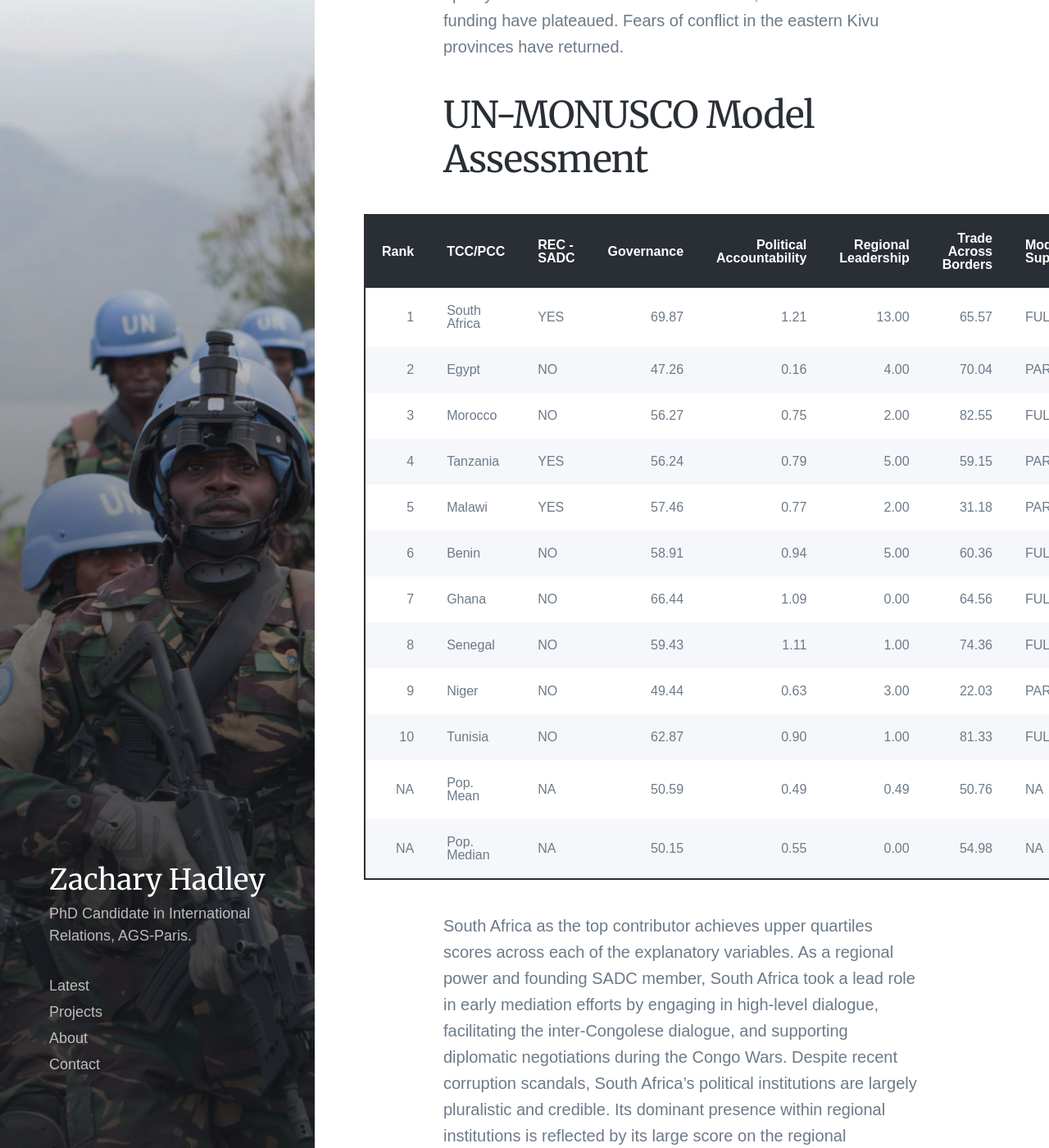
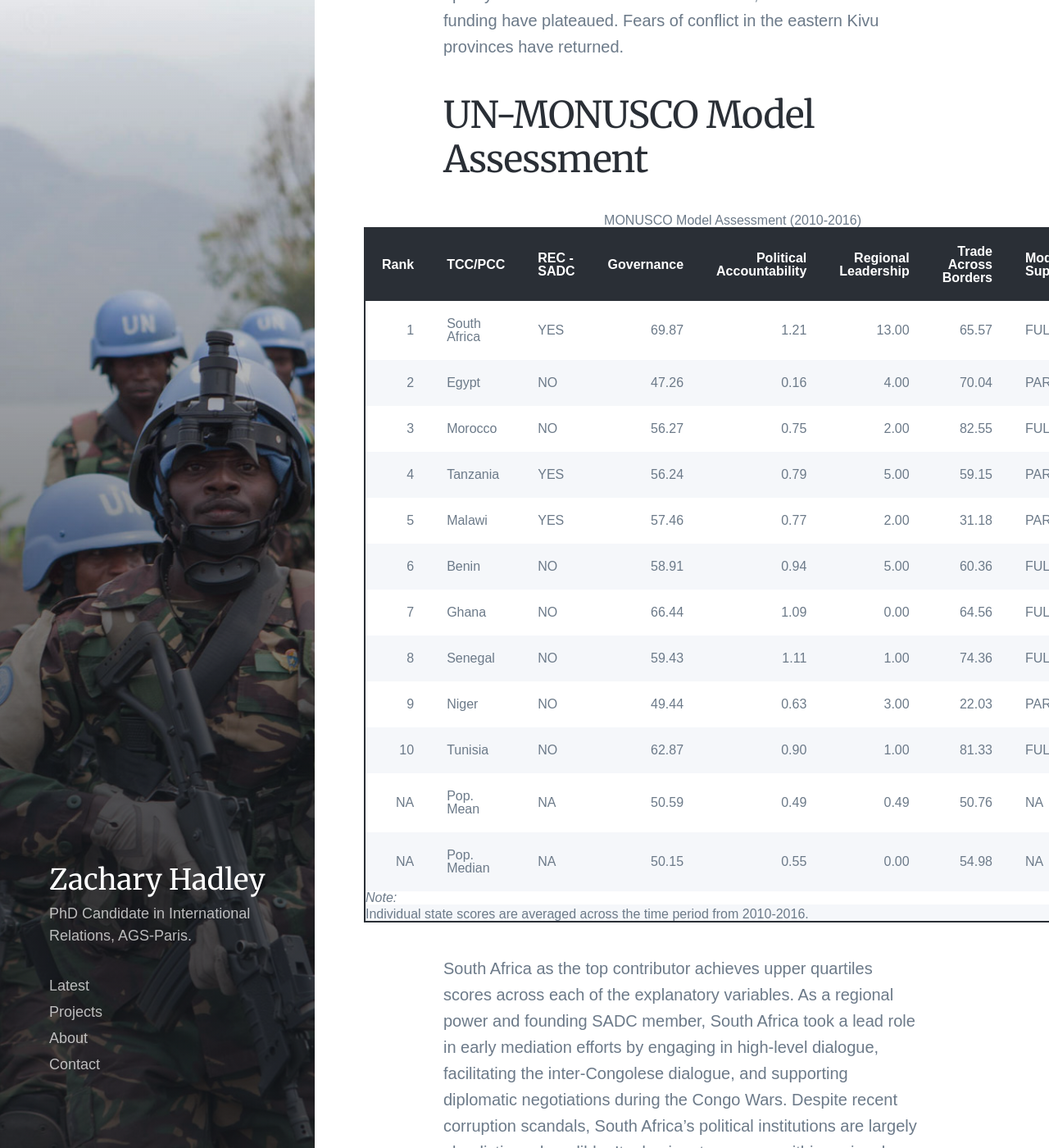
Before and after one commit to zhadley/zhadley.github.io, a Jekyll site: the page built from _projects/monusco.md, in a window 1280 px wide and 1400 px high, scrolled down 4886 px. Shown: the whole window at 82% size. Built offline with Jekyll 4.4.1, drawn with Linux system fonts in a browser that asks for light colours; nearby versions of some CDN libraries; some web fonts are replaced.

Commit message:
Update monusco.md

```diff
--- a/_projects/monusco.md
+++ b/_projects/monusco.md
@@ -28,20 +28,148 @@ The implementation of the Nairobi Declaration works towards that objective. With
 
 ## UN-MONUSCO Model Assessment
 
-| Rank|TCC/PCC      |REC - SADC | Governance| Political Accountability| Regional Leadership| Trade Across Borders|Model Support? |
-|----:|:------------|:----------|----------:|------------------------:|-------------------:|--------------------:|:--------------|
-|    1|South Africa |YES        |      69.87|                     1.21|               13.00|                65.57|FULL           |
-|    2|Egypt        |NO         |      47.26|                     0.16|                4.00|                70.04|PARTIAL        |
-|    3|Morocco      |NO         |      56.27|                     0.75|                2.00|                82.55|FULL           |
-|    4|Tanzania     |YES        |      56.24|                     0.79|                5.00|                59.15|PARTIAL        |
-|    5|Malawi       |YES        |      57.46|                     0.77|                2.00|                31.18|PARTIAL        |
-|    6|Benin        |NO         |      58.91|                     0.94|                5.00|                60.36|FULL           |
-|    7|Ghana        |NO         |      66.44|                     1.09|                0.00|                64.56|FULL           |
-|    8|Senegal      |NO         |      59.43|                     1.11|                1.00|                74.36|FULL           |
-|    9|Niger        |NO         |      49.44|                     0.63|                3.00|                22.03|PARTIAL        |
-|   10|Tunisia      |NO         |      62.87|                     0.90|                1.00|                81.33|FULL           |
-|   NA|Pop. Mean    |NA         |      50.59|                     0.49|                0.49|                50.76|NA             |
-|   NA|Pop. Median  |NA         |      50.15|                     0.55|                0.00|                54.98|NA             |
+<table class="table" style="width: auto !important; margin-left: auto; margin-right: auto;">
+<caption>MONUSCO Model Assessment (2010-2016)</caption>
+ <thead>
+  <tr>
+   <th style="text-align:right;"> Rank </th>
+   <th style="text-align:left;"> TCC/PCC </th>
+   <th style="text-align:left;"> REC - SADC </th>
+   <th style="text-align:right;"> Governance </th>
+   <th style="text-align:right;"> Political Accountability </th>
+   <th style="text-align:right;"> Regional Leadership </th>
+   <th style="text-align:right;"> Trade Across Borders </th>
+   <th style="text-align:left;"> Model Support? </th>
+  </tr>
+ </thead>
+<tbody>
+  <tr>
+   <td style="text-align:right;"> 1 </td>
+   <td style="text-align:left;"> South Africa </td>
+   <td style="text-align:left;"> YES </td>
+   <td style="text-align:right;"> 69.87 </td>
+   <td style="text-align:right;"> 1.21 </td>
+   <td style="text-align:right;"> 13.00 </td>
+   <td style="text-align:right;"> 65.57 </td>
+   <td style="text-align:left;"> FULL </td>
+  </tr>
+  <tr>
+   <td style="text-align:right;"> 2 </td>
+   <td style="text-align:left;"> Egypt </td>
+   <td style="text-align:left;"> NO </td>
+   <td style="text-align:right;"> 47.26 </td>
+   <td style="text-align:right;"> 0.16 </td>
+   <td style="text-align:right;"> 4.00 </td>
+   <td style="text-align:right;"> 70.04 </td>
+   <td style="text-align:left;"> PARTIAL </td>
+  </tr>
+  <tr>
+   <td style="text-align:right;"> 3 </td>
+   <td style="text-align:left;"> Morocco </td>
+   <td style="text-align:left;"> NO </td>
+   <td style="text-align:right;"> 56.27 </td>
+   <td style="text-align:right;"> 0.75 </td>
+   <td style="text-align:right;"> 2.00 </td>
+   <td style="text-align:right;"> 82.55 </td>
+   <td style="text-align:left;"> FULL </td>
+  </tr>
+  <tr>
+   <td style="text-align:right;"> 4 </td>
+   <td style="text-align:left;"> Tanzania </td>
+   <td style="text-align:left;"> YES </td>
+   <td style="text-align:right;"> 56.24 </td>
+   <td style="text-align:right;"> 0.79 </td>
+   <td style="text-align:right;"> 5.00 </td>
+   <td style="text-align:right;"> 59.15 </td>
+   <td style="text-align:left;"> PARTIAL </td>
+  </tr>
+  <tr>
+   <td style="text-align:right;"> 5 </td>
+   <td style="text-align:left;"> Malawi </td>
+   <td style="text-align:left;"> YES </td>
+   <td style="text-align:right;"> 57.46 </td>
+   <td style="text-align:right;"> 0.77 </td>
+   <td style="text-align:right;"> 2.00 </td>
+   <td style="text-align:right;"> 31.18 </td>
+   <td style="text-align:left;"> PARTIAL </td>
+  </tr>
+  <tr>
+   <td style="text-align:right;"> 6 </td>
+   <td style="text-align:left;"> Benin </td>
+   <td style="text-align:left;"> NO </td>
+   <td style="text-align:right;"> 58.91 </td>
+   <td style="text-align:right;"> 0.94 </td>
+   <td style="text-align:right;"> 5.00 </td>
+   <td style="text-align:right;"> 60.36 </td>
+   <td style="text-align:left;"> FULL </td>
+  </tr>
+  <tr>
+   <td style="text-align:right;"> 7 </td>
+   <td style="text-align:left;"> Ghana </td>
+   <td style="text-align:left;"> NO </td>
+   <td style="text-align:right;"> 66.44 </td>
+   <td style="text-align:right;"> 1.09 </td>
+   <td style="text-align:right;"> 0.00 </td>
+   <td style="text-align:right;"> 64.56 </td>
+   <td style="text-align:left;"> FULL </td>
+  </tr>
+  <tr>
+   <td style="text-align:right;"> 8 </td>
+   <td style="text-align:left;"> Senegal </td>
+   <td style="text-align:left;"> NO </td>
+   <td style="text-align:right;"> 59.43 </td>
+   <td style="text-align:right;"> 1.11 </td>
+   <td style="text-align:right;"> 1.00 </td>
+   <td style="text-align:right;"> 74.36 </td>
+   <td style="text-align:left;"> FULL </td>
+  </tr>
+  <tr>
+   <td style="text-align:right;"> 9 </td>
+   <td style="text-align:left;"> Niger </td>
+   <td style="text-align:left;"> NO </td>
+   <td style="text-align:right;"> 49.44 </td>
+   <td style="text-align:right;"> 0.63 </td>
+   <td style="text-align:right;"> 3.00 </td>
+   <td style="text-align:right;"> 22.03 </td>
+   <td style="text-align:left;"> PARTIAL </td>
+  </tr>
+  <tr>
+   <td style="text-align:right;"> 10 </td>
+   <td style="text-align:left;"> Tunisia </td>
+   <td style="text-align:left;"> NO </td>
+   <td style="text-align:right;"> 62.87 </td>
+   <td style="text-align:right;"> 0.90 </td>
+   <td style="text-align:right;"> 1.00 </td>
+   <td style="text-align:right;"> 81.33 </td>
+   <td style="text-align:left;"> FULL </td>
+  </tr>
+  <tr>
+   <td style="text-align:right;"> NA </td>
+   <td style="text-align:left;"> Pop. Mean </td>
+   <td style="text-align:left;"> NA </td>
+   <td style="text-align:right;"> 50.59 </td>
+   <td style="text-align:right;"> 0.49 </td>
+   <td style="text-align:right;"> 0.49 </td>
+   <td style="text-align:right;"> 50.76 </td>
+   <td style="text-align:left;"> NA </td>
+  </tr>
+  <tr>
+   <td style="text-align:right;"> NA </td>
+   <td style="text-align:left;"> Pop. Median </td>
+   <td style="text-align:left;"> NA </td>
+   <td style="text-align:right;"> 50.15 </td>
+   <td style="text-align:right;"> 0.55 </td>
+   <td style="text-align:right;"> 0.00 </td>
+   <td style="text-align:right;"> 54.98 </td>
+   <td style="text-align:left;"> NA </td>
+  </tr>
+</tbody>
+<tfoot>
+<tr><td style="padding: 0; border: 0;" colspan="100%"><span style="font-style: italic;">Note: </span></td></tr>
+<tr><td style="padding: 0; border: 0;" colspan="100%">
+<sup></sup> Individual state scores are averaged across the time period from 2010-2016.</td></tr>
+</tfoot>
+</table>
 
 South Africa as the top contributor achieves upper quartiles scores across each of the explanatory variables. As a regional power and founding SADC member, South Africa took a lead role in early mediation efforts by engaging in high-level dialogue, facilitating the inter-Congolese dialogue, and supporting diplomatic negotiations during the Congo Wars. Despite recent corruption scandals, South Africa’s political institutions are largely pluralistic and credible. Its dominant presence within regional institutions is reflected by its large score on the regional leadership measure. As a member of the BRICS economic organization, South Africa has also increased its market openness and maintains robust trade linkages with its regional economic partners. South Africa views its regional integration as consistent with AU objectives and essential for its sustainable economic growth[^8].
 
```
